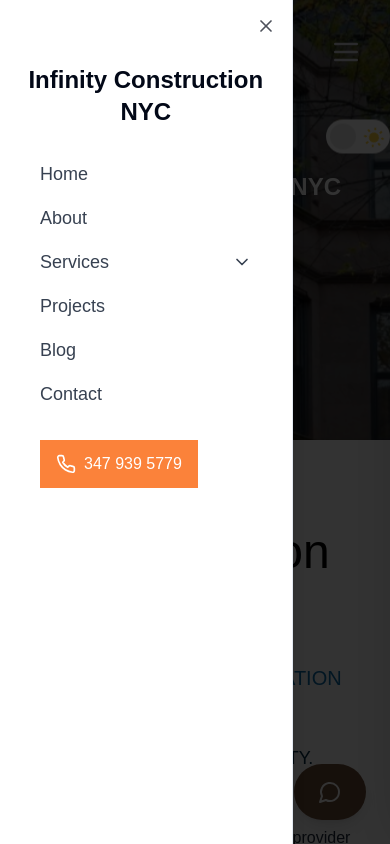
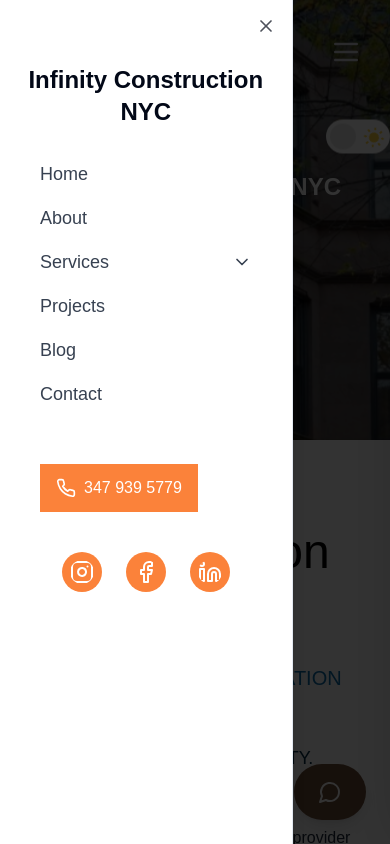
Before and after one commit to Farhan-6710/Infinity-Construction-NYC, a Next.js app: page / in a window 390 px wide. Both pictures are taken after a click on the button 346 px from the left and 52 px from the top of the page. Shown: the top 844 px of the page. Built offline with nearby package versions, Linux system fonts and the light colour scheme; a web font is replaced by a local one.

Commit message:
socials-added-in-sidebar

```diff
--- a/src/app/components/OurAffiliatesSection.tsx
+++ b/src/app/components/OurAffiliatesSection.tsx
@@ -1,13 +1,14 @@
 "use client";
 
 import React from "react";
+import Image from "next/image";
 
 const OurAffiliatesSection: React.FC = () => {
   return (
     <div className="py-16 bg-white dark:bg-gray-900">
       {/* Heading Section */}
       <div
-        className="flex flex-col justify-center items-center text-center mb-12"
+        className="flex flex-col justify-center items-center text-center mb-0"
         style={{
           fontFamily: "var(--font-forum)",
         }}
@@ -15,22 +16,20 @@ const OurAffiliatesSection: React.FC = () => {
         <h2 className="text-4xl sm:text-5xl lg:text-6xl text-tertiary dark:text-white mb-6 font-bold">
           OUR AFFILIATES
         </h2>
-        <p className="text-lg sm:text-xl text-tertiary dark:text-gray-300 max-w-4xl mx-auto">
-          We are proud to collaborate with these amazing companies and
-          organizations. Their support and partnership allow us to offer
-          exceptional services.
-        </p>
       </div>
 
       {/* Affiliate Boxes */}
       <div className="flex flex-wrap justify-center">
         {/* Box 1 */}
-        <div className="border border-tertiary border-r-0 dark:border-gray-600 w-[370px] h-[330px] flex flex-col items-center justify-center p-4 bg-white dark:bg-gray-800 shadow-lg">
+        <div className="border border-tertiary/20 sm:border-tertiary border-r-0 dark:border-gray-600 w-[370px] h-[220px] sm:w-[370px] sm:h-[330px] flex flex-col items-center justify-center p-4 bg-white dark:bg-gray-800 shadow-lg">
           <div className="flex items-center justify-center w-full">
-            <img
+            <Image
               src="/Affiliates-img-11.png" // Replace with your affiliate image
               alt="Affiliate 1"
-              className="object-contain max-w-56 max-h-56"
+              width={224} // Adjust based on your layout or image size
+              height={224} // Adjust based on your layout or image size
+              className="object-contain w-32 h-32 lg:w-48 lg:h-48"
+              loading="lazy"
             />
           </div>
           <p className="text-center text-lg sm:text-xl text-tertiary dark:text-white mt-4">
@@ -39,12 +38,15 @@ const OurAffiliatesSection: React.FC = () => {
         </div>
 
         {/* Box 2 */}
-        <div className="border border-tertiary dark:border-gray-600 w-[370px] h-[330px] flex flex-col items-center justify-center p-4 bg-white dark:bg-gray-800 shadow-lg">
+        <div className="border border-tertiary/20 sm:border-tertiary dark:border-gray-600 w-[370px] h-[220px] sm:w-[370px] sm:h-[330px] flex flex-col items-center justify-center p-4 bg-white dark:bg-gray-800 shadow-lg">
           <div className="flex items-center justify-center w-full">
-            <img
+            <Image
               src="/Affiliates-img-2.png" // Replace with your affiliate image
               alt="Affiliate 2"
-              className="object-contain max-w-56 max-h-56"
+              width={224} // Adjust based on your layout or image size
+              height={224} // Adjust based on your layout or image size
+              className="object-contain w-32 h-32 lg:w-48 lg:h-48"
+              loading="lazy"
             />
           </div>
           <p className="text-center text-lg sm:text-xl text-tertiary dark:text-white mt-4">
@@ -53,12 +55,15 @@ const OurAffiliatesSection: React.FC = () => {
         </div>
 
         {/* Box 3 */}
-        <div className="border border-tertiary border-l-0 dark:border-gray-600 w-[370px] h-[330px] flex flex-col items-center justify-center p-4 bg-white dark:bg-gray-800 shadow-lg">
+        <div className="border border-tertiary/20 sm:border-tertiary border-l-0 dark:border-gray-600 w-[370px] h-[220px] sm:w-[370px] sm:h-[330px] flex flex-col items-center justify-center p-4 bg-white dark:bg-gray-800 shadow-lg">
           <div className="flex items-center justify-center w-full">
-            <img
+            <Image
               src="/Affiliates-img-3.png" // Replace with your affiliate image
               alt="Affiliate 3"
-              className="object-contain max-w-56 max-h-56"
+              width={224} // Adjust based on your layout or image size
+              height={224} // Adjust based on your layout or image size
+              className="object-contain w-32 h-32 lg:w-48 lg:h-48"
+              loading="lazy"
             />
           </div>
           <p className="text-center text-lg sm:text-xl text-tertiary dark:text-white mt-4">
--- a/src/app/components/header/SidebarMenu.tsx
+++ b/src/app/components/header/SidebarMenu.tsx
@@ -6,7 +6,15 @@ import {
   SheetTitle,
 } from "@/components/ui/sheet";
 import { useState } from "react";
-import { Menu, Phone, ChevronDown, ChevronUp } from "lucide-react";
+import {
+  Menu,
+  Phone,
+  ChevronDown,
+  ChevronUp,
+  Instagram,
+  Facebook,
+  Linkedin,
+} from "lucide-react";
 
 function SidebarMenu() {
   const [isOpen, setIsOpen] = useState(false);
@@ -37,7 +45,7 @@ function SidebarMenu() {
       <Sheet open={isOpen} onOpenChange={toggleSheet}>
         <SheetContent
           side="left"
-          className="dark:bg-slate-950 transition-colors duration-300"
+          className="dark:bg-slate-950 transition-colors duration-300 overflow-y-auto" // Enable scroll in sidebar
         >
           <SheetHeader>
             <SheetTitle
@@ -153,13 +161,48 @@ function SidebarMenu() {
               Contact
             </Link>
           </nav>
-          <div className="flex gap-4 items-center">
+
+          {/* Phone Button */}
+          <div className="flex gap-4 items-center mt-6">
             <div className="p-4">
               <button className="bg-primary text-white px-4 py-3 hover:bg-white hover:text-primary hover:border-primary hover:border transition-all duration-300 flex items-center space-x-2">
                 <Phone className="w-5 h-5" />
                 <span>347 939 5779</span>
               </button>
             </div>
+          </div>
+
+          {/* Social Media Icons Section */}
+          <div className="mt-6 flex space-x-6 justify-center">
+            {/* Instagram Icon */}
+            <a
+              href="https://www.instagram.com/infinity_construction_nyc/"
+              className="text-white hover:text-pink-500"
+              target="_blank"
+              rel="noopener noreferrer"
+            >
+              <Instagram className="h-10 w-10 bg-primary text-white rounded-full p-2 hover:bg-tertiary transition-all duration-300" />
+            </a>
+
+            {/* Facebook Icon */}
+            <a
+              href="https://www.facebook.com/InfinityConstructionNYC"
+              className="text-white hover:text-blue-500"
+              target="_blank"
+              rel="noopener noreferrer"
+            >
+              <Facebook className="h-10 w-10 bg-primary text-white rounded-full p-2 hover:bg-tertiary transition-all duration-300" />
+            </a>
+
+            {/* LinkedIn Icon */}
+            <a
+              href="https://www.linkedin.com/in/imrul-hassan-403724268"
+              className="text-white hover:text-blue-500"
+              target="_blank"
+              rel="noopener noreferrer"
+            >
+              <Linkedin className="h-10 w-10 bg-primary text-white rounded-full p-2 hover:bg-tertiary transition-all duration-300" />
+            </a>
           </div>
         </SheetContent>
       </Sheet>
```
